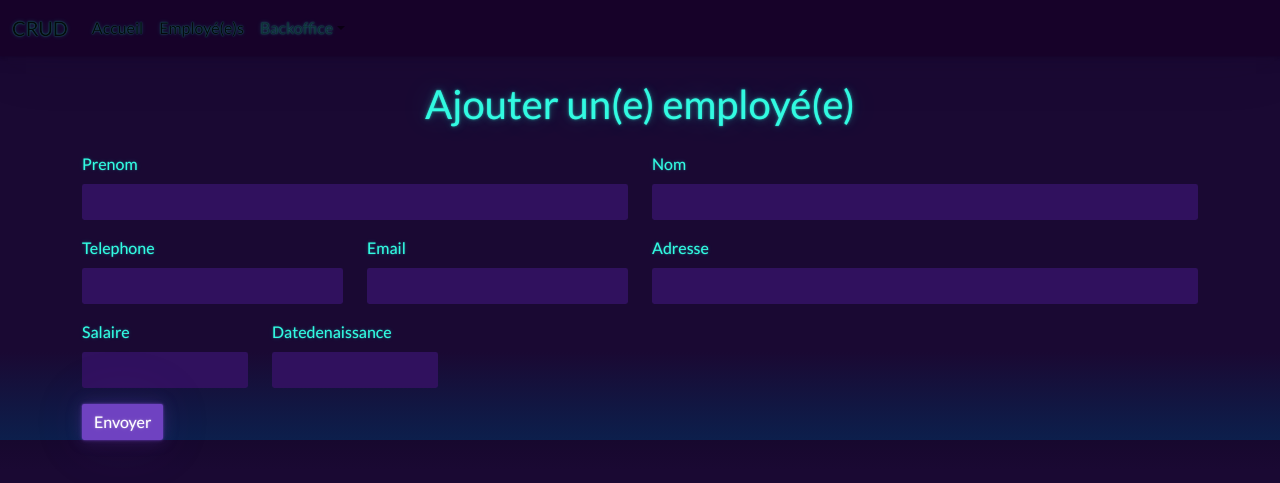
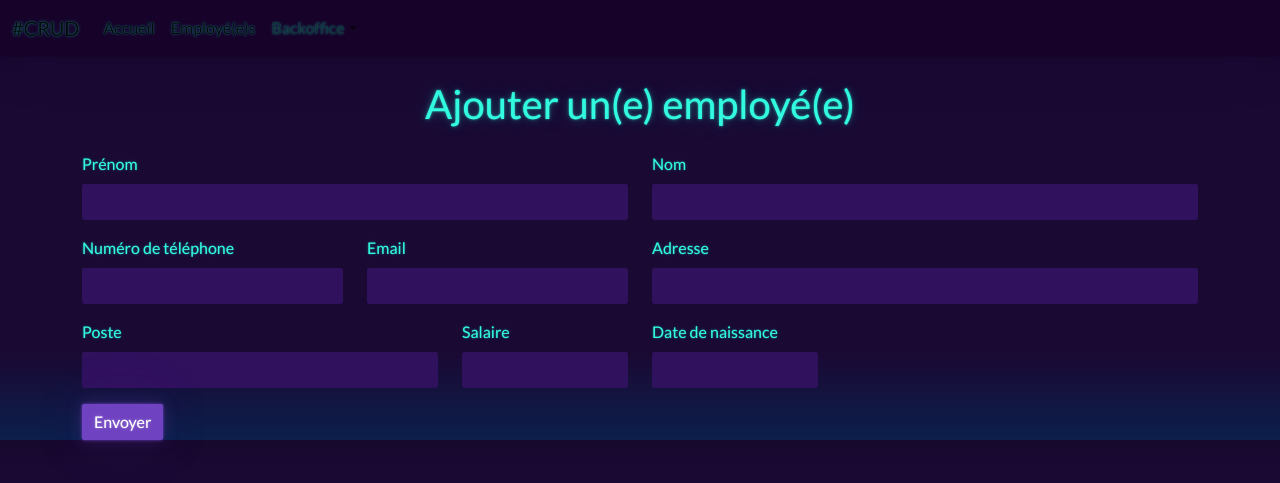
Before and after one commit to Madoudinet/projetcrud, a Symfony app: template templates/employes/form.html.twig in a window 1280 px wide. Shown: the top 483 px of the page. Run offline with Twig, Linux system fonts and the light colour scheme; the template is opened without the code that fills it, so the values that code supplies are empty; form fields are guessed from the names that the template uses; some libraries are stand-ins or nearby versions.

Commit message:
vendredi matin

```diff
--- a/src/Controller/EmployesController.php
+++ b/src/Controller/EmployesController.php
@@ -69,7 +69,7 @@ class EmployesController extends AbstractController
         return $this->redirectToRoute('gestion');
     }
 
-    #[Route('/eployes', name:'employes')]
+    #[Route('/employes', name:'employes')]
     public function employes(EmployesRepository $repo)
     {
         $employes = $repo->findAll();
--- a/src/Form/EmployesType.php
+++ b/src/Form/EmployesType.php
@@ -19,6 +19,7 @@ class EmployesType extends AbstractType
             ->add('email')
             ->add('adresse')
             ->add('salaire')
+            ->add('poste')
             ->add('datedenaissance', DateType::class, [
                 // renders it as a single text box
                 'widget' => 'single_text',])
--- a/templates/base.html.twig
+++ b/templates/base.html.twig
@@ -1,5 +1,5 @@
 <!DOCTYPE html>
-<html>
+<html lang="fr">
     <head>
         <meta charset="UTF-8">
         <title>{% block title %}Welcome!{% endblock %}</title>
@@ -15,7 +15,7 @@
     <body>
 <nav class="navbar navbar-expand-lg bg-dark" data-bs-theme="dark">
   <div class="container-fluid">
-    <a class="navbar-brand" href="#">CRUD</a>
+    <a class="navbar-brand" href="{{ path('home') }}">#CRUD</a>
     <button class="navbar-toggler" type="button" data-bs-toggle="collapse" data-bs-target="#navbarColor02" aria-controls="navbarColor02" aria-expanded="false" aria-label="Toggle navigation">
       <span class="navbar-toggler-icon"></span>
     </button>
--- a/templates/employes/employes.html.twig
+++ b/templates/employes/employes.html.twig
@@ -17,6 +17,7 @@ Employé(e)s
 				<p class="card-text"><span class="text-light">Numero de téléphone : </span>{{ employe.telephone }}</p>
 				<p class="card-text"><span class="text-light">Email : </span>{{ employe.email }}</p>
 				<p class="card-text"><span class="text-light">Adresse : </span>{{ employe.adresse }}</p>
+				<p class="card-text"><span class="text-light">Poste : </span>{{ employe.poste }}</p>
 				<p class="card-text"><span class="text-light">Salaire : </span>{{ employe.salaire }} € / par mois</p>
 				<p class="card-text"><span class="text-light">Date de naissance : </span>{{ employe.datedenaissance|date('d/m/Y') }}</p>
                 <div class="text-center">
--- a/templates/employes/form.html.twig
+++ b/templates/employes/form.html.twig
@@ -6,7 +6,7 @@
     {% else %}
         Ajouter
     {% endif %}
-        un employé
+        un(e) employé(e)
 {% endblock %}
 
 {% block body %}
@@ -19,16 +19,18 @@
 un(e) employé(e)</h1>
 
 <section class="container">
-{{ form_start(form) }}
+{{ form_start(form, {
+    attr: { novalidate: 'novalidate'}
+}) }}
 <div class="row">
     <div class="col-6">
-        {{ form_row(form.prenom)}}
+        {{ form_row(form.prenom, { 'label': 'Prénom' })}}
     </div>
     <div class="col-6">
         {{ form_row(form.nom)}}
     </div>
     <div class="col-3">
-    {{ form_row(form.telephone)}}
+    {{ form_row(form.telephone, { 'label': 'Numéro de téléphone' })}}
     </div>
     <div class="col-3">
     {{ form_row(form.email)}}
@@ -36,11 +38,14 @@ un(e) employé(e)</h1>
     <div class="col-6">
     {{ form_row(form.adresse)}}
     </div>
+    <div class="col-4">
+    {{ form_row(form.poste)}}
+    </div>
     <div class="col-2">
     {{ form_row(form.salaire)}}
     </div>
     <div class="col-2">
-    {{ form_row(form.datedenaissance)}}
+    {{ form_row(form.datedenaissance, { 'label': 'Date de naissance' })}}
     </div>
 </div>
     <button class="btn btn-primary">Envoyer</button>
--- a/templates/employes/gestion.html.twig
+++ b/templates/employes/gestion.html.twig
@@ -15,6 +15,7 @@
       <th scope="col">Téléphone</th>
       <th scope="col">Email</th>
       <th scope="col">Adresse</th>
+      <th scope="col">Poste</th>
       <th scope="col">Salaire</th>
       <th scope="col">Date de naissance</th>
       <th scope="col">Option</th>
@@ -28,6 +29,7 @@
       <th scope="col">Téléphone</th>
       <th scope="col">Email</th>
       <th scope="col">Adresse</th>
+      <th scope="col">Poste</th>
       <th scope="col">Salaire</th>
       <th scope="col">Date de naissance</th>
       <th scope="col">Option</th>
@@ -42,6 +44,7 @@
   <td>{{ employe.telephone }}</td>
   <td>{{ employe.email }}</td>
   <td>{{ employe.adresse }}</td>
+  <td>{{ employe.poste }}</td>
   <td>{{ employe.salaire }} € / par mois</td>
   <td>{{ employe.datedenaissance|date('d/m/Y') }}</td>
     <td>
--- a/templates/employes/show.html.twig
+++ b/templates/employes/show.html.twig
@@ -13,6 +13,7 @@
 				<p class="card-text"><span class="text-light">Numero de téléphone : </span>{{ employe.telephone }}</p>
 				<p class="card-text"><span class="text-light">Email : </span>{{ employe.email }}</p>
 				<p class="card-text"><span class="text-light">Adresse : </span>{{ employe.adresse }}</p>
+				<p class="card-text"><span class="text-light">Poste : </span>{{ employe.poste }}</p>
 				<p class="card-text"><span class="text-light">Salaire : </span>{{ employe.salaire }} € / par mois</p>
 				<p class="card-text"><span class="text-light">Date de naissance : </span>{{ employe.datedenaissance|date('d/m/Y') }}</p>
 			</div>
```
Also changed, not shown: migrations/Version20230804093143.php (added, +31 -0 lines), src/Entity/Employes.php (+34 -9 lines).
